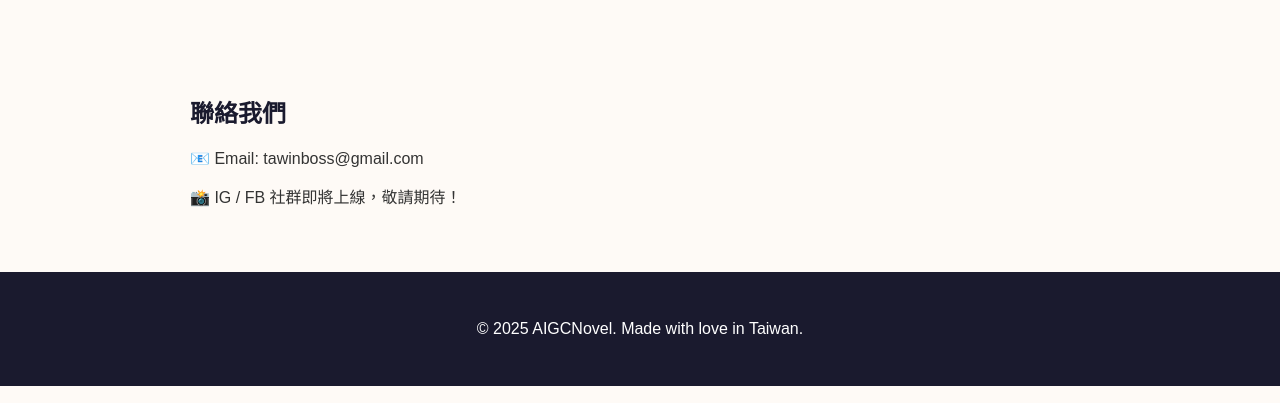
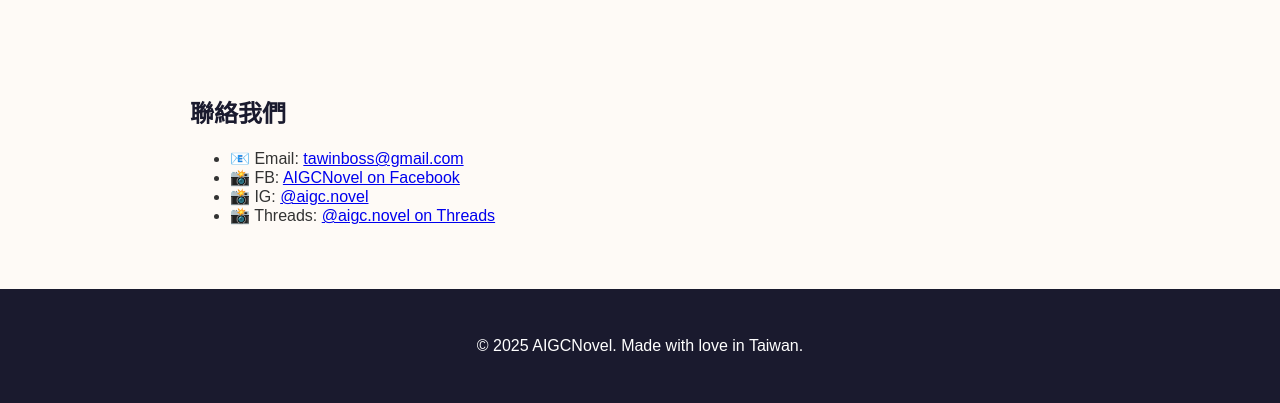
Before and after one commit to tawinboss/aigcnovel, a plain HTML site: page index.html in a window 1280 px wide. Shown: the part 1112-1515 px from the top of the page. Drawn offline with Linux system fonts and the light colour scheme.

Commit message:
Update index.html，更新粉絲團連結

```diff
--- a/index.html
+++ b/index.html
@@ -93,8 +93,12 @@
 
   <section>
     <h2>聯絡我們</h2>
-    <p>📧 Email: tawinboss@gmail.com</p>
-    <p>📸 IG / FB 社群即將上線，敬請期待！</p>
+        <ul class="contact-list">
+            <li>📧 Email: <a href="mailto:tawinboss@gmail.com">tawinboss@gmail.com</a></li>
+            <li>📸 FB: <a href="https://www.facebook.com/profile.php?id=61578126651788" target="_blank" rel="noopener noreferrer">AIGCNovel on Facebook</a></li>
+            <li>📸 IG: <a href="https://www.instagram.com/aigc.novel/" target="_blank" rel="noopener noreferrer">@aigc.novel</a></li>
+            <li>📸 Threads: <a href="https://www.threads.net/@aigc.novel?xmt=AQF0aP6b2oWb_JskfyrkUQH0sc9Zz1MaKlLtZgFvieTEWmA" target="_blank" rel="noopener noreferrer">@aigc.novel on Threads</a></li>
+        </ul>
   </section>
 
   <footer>
```
